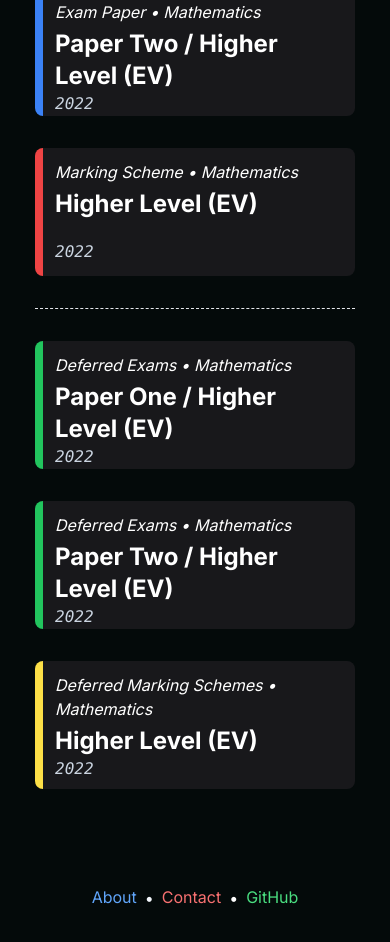
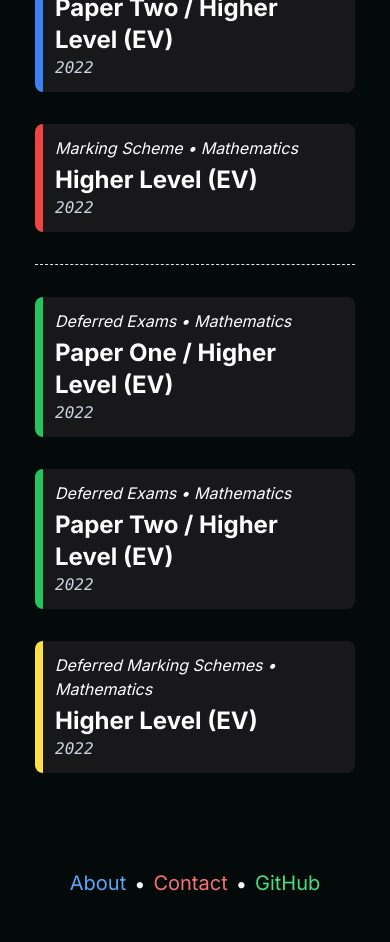
Before and after one commit to General-Mudkip/betterexams, a Next.js app: page / in a window 390 px wide. Shown: the part 740-1682 px from the top of the page. Built offline with nearby package versions, Linux system fonts and the light colour scheme.

Commit message:
Better mobile support and card overflow changes

```diff
--- a/src/app/components/Footer.tsx
+++ b/src/app/components/Footer.tsx
@@ -9,7 +9,7 @@ function Footer() {
 
     return (
         <footer className="flex flex-col items-center w-96 mt-10 lg:mt-0">
-            <div className="flex w-full flex-row flex-wrap items-center justify-center space-x-2 text-center">
+            <div className="flex w-full flex-row flex-wrap items-center justify-center space-x-2 text-center text-xl sm:text-lg">
                 <button
                     onClick={() => setAboutIsOpen(true)}
                     className="group cursor-pointer !bg-transparent text-blue-400 hover:text-blue-500 transition-all duration-300"
--- a/src/app/components/PaperCard.tsx
+++ b/src/app/components/PaperCard.tsx
@@ -49,8 +49,8 @@ function PaperCard({ type, subject, paperName, year, url }: PaperCardProps) {
                 <a href={url} target="_blank">
                     <div
                         className={`group
-                        w-auto h-auto min-w-[320px] min-h-[8rem] max-h-9 lg:min-h-[9rem] border-l-8 p-3 rounded-lg text-white flex flex-col justify-between group bg-zinc-900
-                        ${determineCardColour(type)} overflow-auto
+                        w-auto h-auto min-w-[320px] min-h-[8rem lg:min-h-[9rem] border-l-8 p-3 rounded-lg text-white flex flex-col justify-between group bg-zinc-900
+                        ${determineCardColour(type)}
                         transform transition-all duration-[350ms] ease-in-out
                         hover:scale-105
                         sm:w-96
@@ -59,7 +59,7 @@ function PaperCard({ type, subject, paperName, year, url }: PaperCardProps) {
                         <div>
                             <h3 className="italic">
                                 {determineCategoryName(type)} • {subject}{" "}
-                                {/*  TODO: Add a language */}
+                                {/* TODO: Add a language */}
                             </h3>
                             <h1 className="text-2xl font-bold mt-1">
                                 {paperName}
--- a/src/app/page.tsx
+++ b/src/app/page.tsx
@@ -6,7 +6,7 @@ import ChoicesForm from "./components/Form";
 
 export default function Home() {
     return (
-        <main className="min-h-screen h-full flex flex-col items-center p-24">
+        <main className="min-h-screen h-full flex flex-col -mt-12 items-center p-24 lg:mt-0">
             <h1 className="text-6xl font-bold text-center">Better Exams</h1>
             <p className="italic text-white/70 mt-1 text-center">An Alternative To Examinations.ie</p>
 
```
